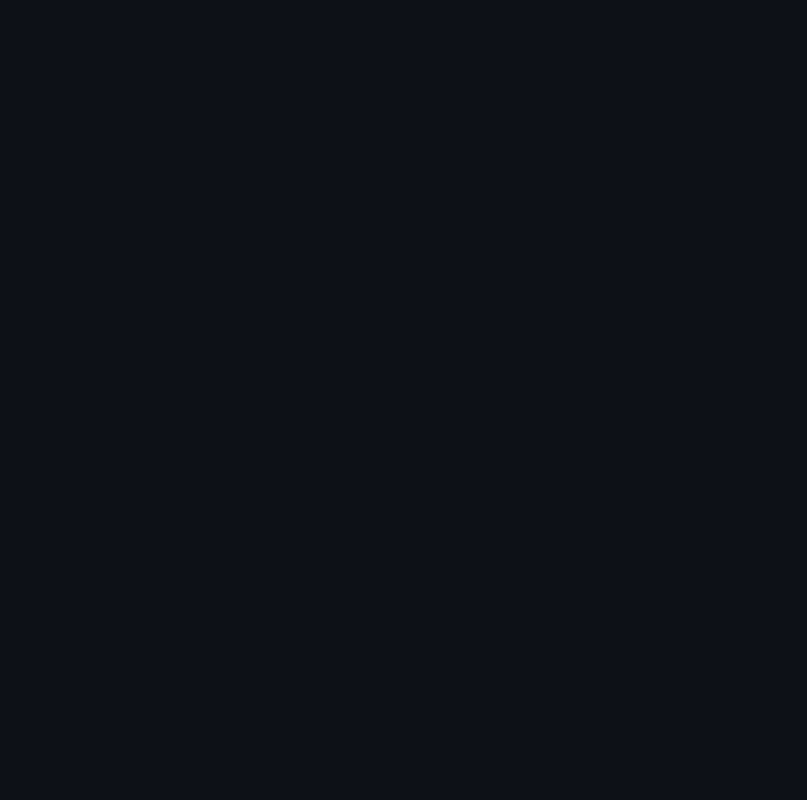
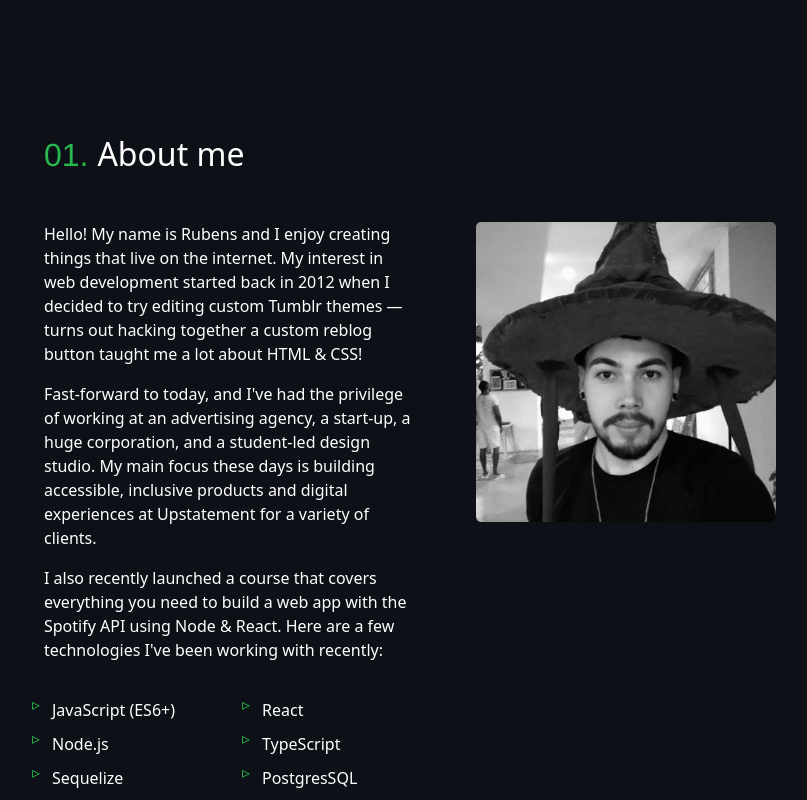
Before and after one commit to RubensLFerreira/portfolio, a React (Vite) app: page / in a window 1280 px wide. Shown: the part 750-1550 px from the top of the page, without its empty margins (212-1019 px from the left). Before the commit the page ends 800 px from the top, so only its background shows below. Built offline with nearby package versions, Linux system fonts and the light colour scheme.

Commit message:
About semi finisher

```diff
--- a/src/components/Navbar/navbar.css
+++ b/src/components/Navbar/navbar.css
@@ -1,8 +1,15 @@
 @import url('https://fonts.googleapis.com/css2?family=Roboto+Mono:ital,wght@0,300;0,400;1,300;1,400&display=swap');
 @import url('https://fonts.googleapis.com/css2?family=Arimo:wght@400;600&display=swap');
 
+:root {
+  --green: #27b84e;
+  --semi-white: rgba(173, 181, 189, 0.75);
+  --bg: #161b22;
+  --snow: rgb(237, 247, 255);
+}
+
 .background {
-  background-color: #161b22;
+  background-color: var(--bg);
 }
 
 .navbar {
@@ -12,14 +19,14 @@
 
 .first-name, .second-name{
   font-family: 'Arimo', sans-serif;
-  color: #27b84e;
+  color: var(--green);
   text-decoration: underline;
   transition: .5s;
 }
 
 .second-name{
   font-family: 'Arimo', sans-serif;
-  color: #27b84e;
+  color: var(--green);
   text-decoration: overline;
   transition: .5s;
 }
@@ -40,7 +47,7 @@
 }
 
 .nav-link span {
-  color: #27b84e;
+  color: var(--green);
 }
 
 .nav-link {
@@ -49,17 +56,17 @@
 }
 
 .nav-link:hover {
-  color: #27b84e;
+  color: var(--green);
 }
 
 .btn {
-  border: 1px solid #27b84e;
-  color: #27b84e;
+  border: 1px solid var(--green);
+  color: var(--green);
   transition: .5s;
 }
 
 .btn:hover {
-  background-color: #27b84e41;
-  border: 1px solid #27b84e;
-  color: aliceblue;
+  background-color: var(--green)41;
+  border: 1px solidvar(--green);
+  color:var(--snow);
 }
--- a/src/pages/About/index.jsx
+++ /dev/null
@@ -1,11 +0,0 @@
-import React from 'react';
-
-const About = () => {
-  return (
-    <div className="container">
-      <h2>About</h2>
-    </div>
-  );
-};
-
-export default About;
--- /dev/null
+++ b/src/pages/Home/About/about.css
@@ -0,0 +1,85 @@
+@import url('https://fonts.googleapis.com/css2?family=Roboto+Mono:ital,wght@0,300;0,400;1,300;1,400&display=swap');
+@import url('https://fonts.googleapis.com/css2?family=Arimo:wght@400;600&display=swap');
+
+:root {
+  --green: #27b84e;
+  --semi-white: rgba(173, 181, 189, 0.75);
+  --bg: #161b22;
+  --snow: rgb(237, 247, 255);
+}
+
+.section-about {
+  max-width: 100%;
+  max-height: 100%;
+  width: 60vw;
+  height: 60vh;
+  margin: auto auto;
+  margin-top: 50vh;
+}
+
+.title-about {
+  margin: 3rem 0;
+}
+
+.title-about h2 {
+  font-family: 'Poppins', sans-serif;
+}
+
+.span-about {
+  font-family: 'Arimo', sans-serif;
+  color: var(--green);
+}
+
+.text-perfil {
+  max-width: 60%;
+  display: inline-block;
+}
+
+.image-perfil img {
+  max-width: 300px;
+  max-height: 300px;
+  border-radius: 5px;
+  flex: 1 0 0%;
+  margin: auto auto;
+  display: grid;
+  filter: grayscale(var(--value, 100%));
+  --value: 100%;
+  transition: filter 0.5s ease-in;
+}
+
+.image-perfil:hover img {
+  max-width: 300px;
+  max-height: 300px;
+  border-radius: 5px;
+  flex: 1 0 0%;
+  margin: auto auto;
+  display: grid;
+  filter: none;
+}
+
+.row ul {
+  display: grid;
+  grid-template-columns: repeat(2, minmax(140px, 200px));
+  gap: 0px 10px;
+  padding: 0px;
+  margin: 20px 0px 0px;
+  overflow: hidden;
+  list-style: none;
+}
+
+.row li {
+  position: relative;
+  margin-bottom: 10px;
+  padding-left: 20px;
+  font-family: var(--font-mono);
+  font-size: var(--fz-xs);
+}
+
+.row li::before {
+  content: "▹";
+  position: absolute;
+  left: 0px;
+  color: var(--green);
+  font-size: var(--fz-sm);
+  line-height: 12px;
+}
--- /dev/null
+++ b/src/pages/Home/About/index.jsx
@@ -0,0 +1,55 @@
+import perfil from '../../../../public/image/perfil.jpeg';
+
+import './about.css';
+
+const About = () => {
+  return (
+    <div className="section-about">
+      <h2 className='title-about'>
+        <span className='span-about'>01. </span>About me
+      </h2>
+      <div className="row">
+        <div className="col">
+          <p>
+            Hello! My name is Rubens and I enjoy creating things that live on
+            the internet. My interest in web development started back in 2012
+            when I decided to try editing custom Tumblr themes — turns out
+            hacking together a custom reblog button taught me a lot about HTML &
+            CSS!
+          </p>
+
+          <p>
+            Fast-forward to today, and I've had the privilege of working at an
+            advertising agency, a start-up, a huge corporation, and a
+            student-led design studio. My main focus these days is building
+            accessible, inclusive products and digital experiences at
+            Upstatement for a variety of clients.
+          </p>
+
+          <p>
+            I also recently launched a course that covers everything you need to
+            build a web app with the Spotify API using Node & React. Here are a
+            few technologies I've been working with recently:
+          </p>
+        </div>
+        <div className="col">
+          <div className="image-perfil">
+            <img src={perfil} alt="" />
+          </div>
+        </div>
+      </div>
+      <div className="row">
+        <ul>
+          <li>JavaScript (ES6+)</li>
+          <li>React</li>
+          <li>Node.js</li>
+          <li>TypeScript</li>
+          <li>Sequelize</li>
+          <li>PostgresSQL</li>
+        </ul>
+      </div>
+    </div>
+  );
+};
+
+export default About;
--- a/src/pages/Home/index.jsx
+++ b/src/pages/Home/index.jsx
@@ -1,3 +1,4 @@
+import About from './About';
 import './home.css';
 
 const Home = () => {
@@ -14,6 +15,7 @@ const Home = () => {
           Express, entre outras.
         </p>
       </div>
+      <About />
     </div>
   );
 };
```
Also changed, not shown: src/main.jsx (+4 -4 lines), public/image/perfil.jpeg (added), src/pages/Home/Contact/index.jsx (renamed from src/pages/Contact/index.jsx), src/pages/Home/Experience/index.jsx (renamed from src/pages/Experience/index.jsx), src/pages/Home/Work/index.jsx (renamed from src/pages/Work/index.jsx).
